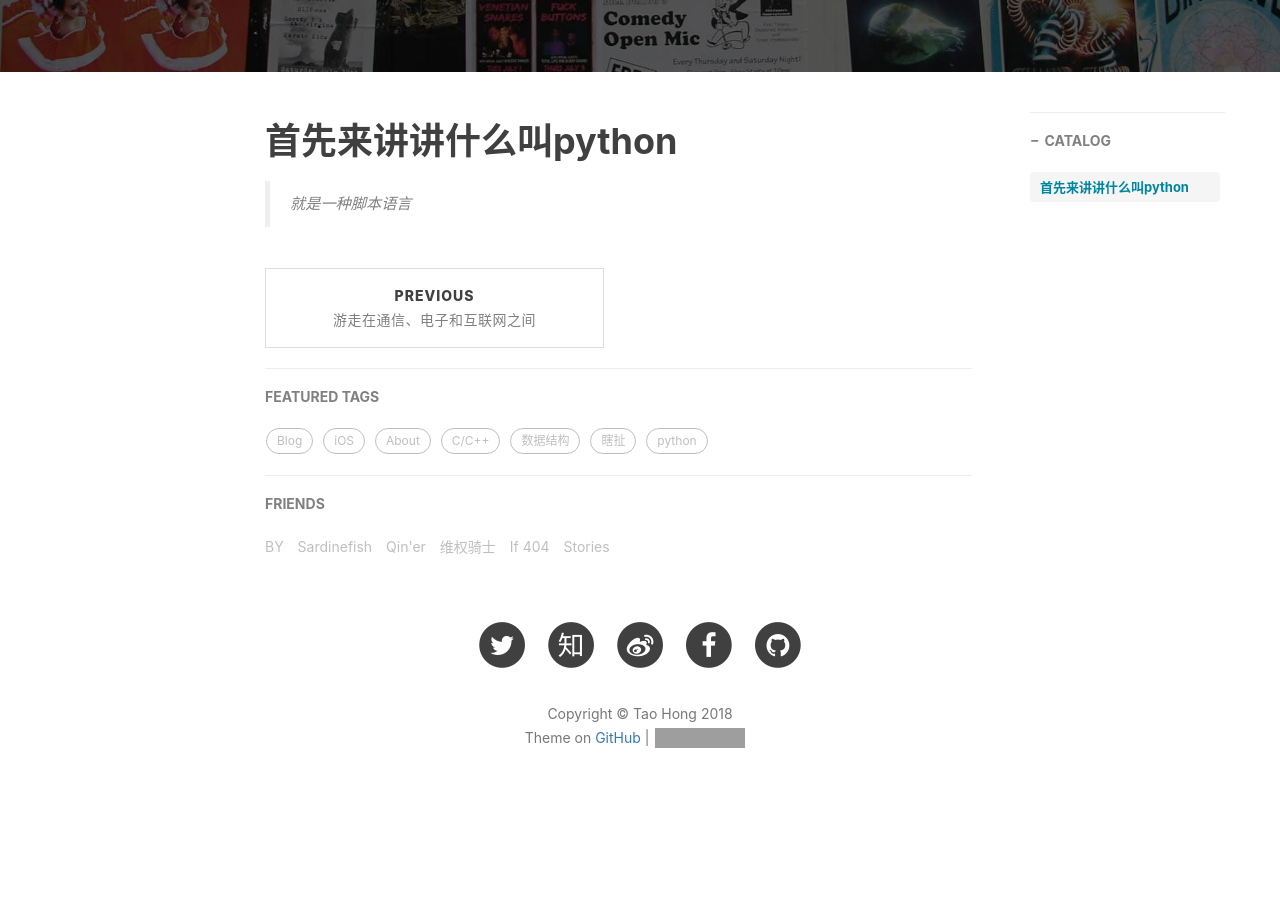
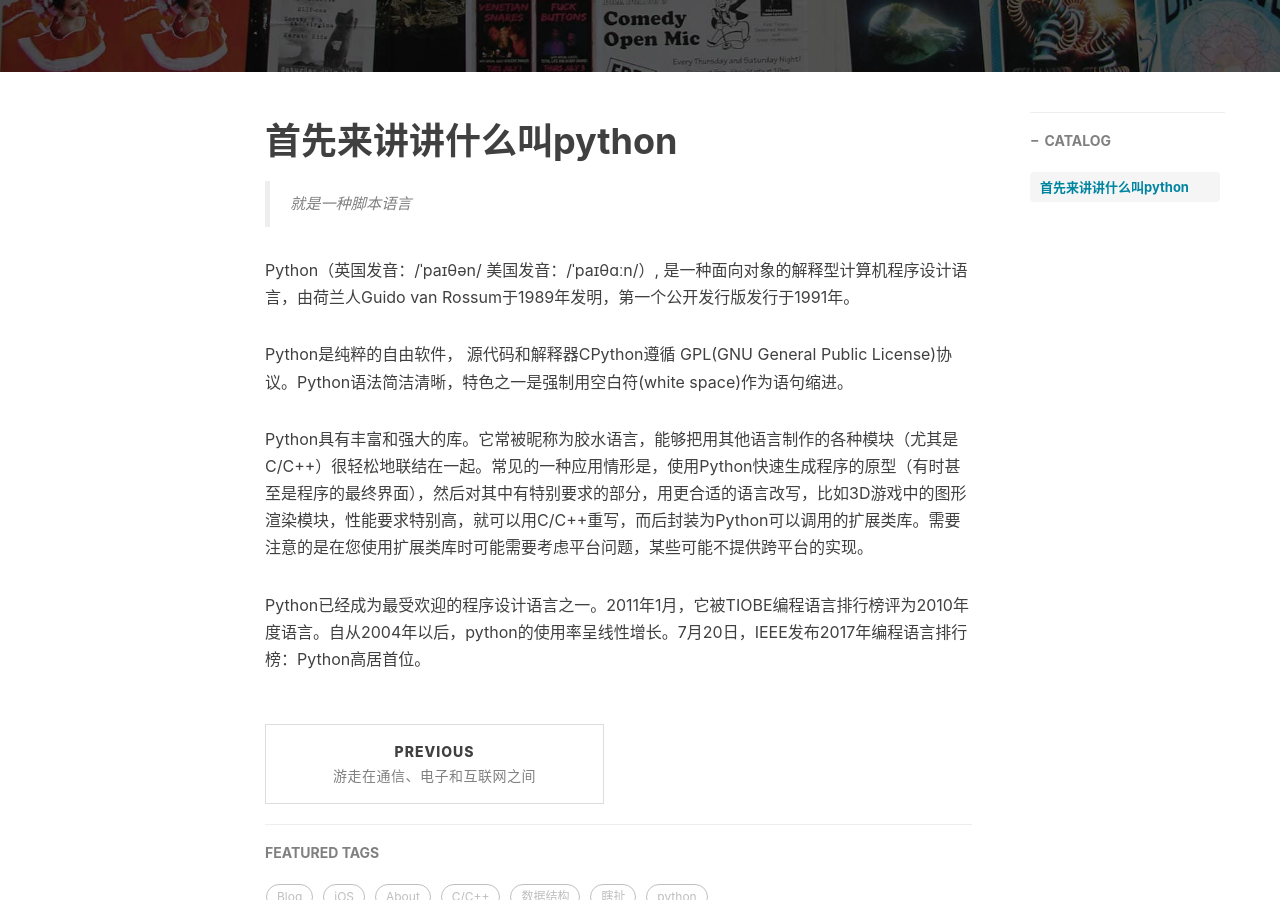
Before and after one commit to TaohongMaxwell/TaohongMaxwell.github.io, a Jekyll site: the page built from _posts/2018-06-19-python-wenb-crewler.md, in a window 1280 px wide and 900 px high, scrolled down 451 px. Built offline with Jekyll 4.4.1, drawn with Linux system fonts in a browser that asks for light colours; nearby versions of some CDN libraries; comment, search, counter and statistics services are not loaded; before the commit the page ends 1293 px from its top, so only the background shows below that; grey boxes are pictures that could not be loaded.

Commit message:
修改文章

```diff
--- a/_posts/2018-06-19-python-wenb-crewler.md
+++ b/_posts/2018-06-19-python-wenb-crewler.md
@@ -12,3 +12,11 @@ tags:
 ---
 # 首先来讲讲什么叫python
 > 就是一种脚本语言
+
+Python（英国发音：/ˈpaɪθən/ 美国发音：/ˈpaɪθɑːn/）, 是一种面向对象的解释型计算机程序设计语言，由荷兰人Guido van Rossum于1989年发明，第一个公开发行版发行于1991年。
+
+Python是纯粹的自由软件， 源代码和解释器CPython遵循 GPL(GNU General Public License)协议。Python语法简洁清晰，特色之一是强制用空白符(white space)作为语句缩进。
+
+Python具有丰富和强大的库。它常被昵称为胶水语言，能够把用其他语言制作的各种模块（尤其是C/C++）很轻松地联结在一起。常见的一种应用情形是，使用Python快速生成程序的原型（有时甚至是程序的最终界面），然后对其中有特别要求的部分，用更合适的语言改写，比如3D游戏中的图形渲染模块，性能要求特别高，就可以用C/C++重写，而后封装为Python可以调用的扩展类库。需要注意的是在您使用扩展类库时可能需要考虑平台问题，某些可能不提供跨平台的实现。
+
+Python已经成为最受欢迎的程序设计语言之一。2011年1月，它被TIOBE编程语言排行榜评为2010年度语言。自从2004年以后，python的使用率呈线性增长。7月20日，IEEE发布2017年编程语言排行榜：Python高居首位。
```
Also changed, not shown: _posts/2017-02-06-blog-start.md (+2 -2 lines), _posts/2017-12-19-add-Gitalk.md (+1 -1 lines), _posts/2018-06-09-blog-founded-today.md (+1 -1 lines), _posts/2018-06-10-Data-Structures-Find.md (+1 -1 lines).
